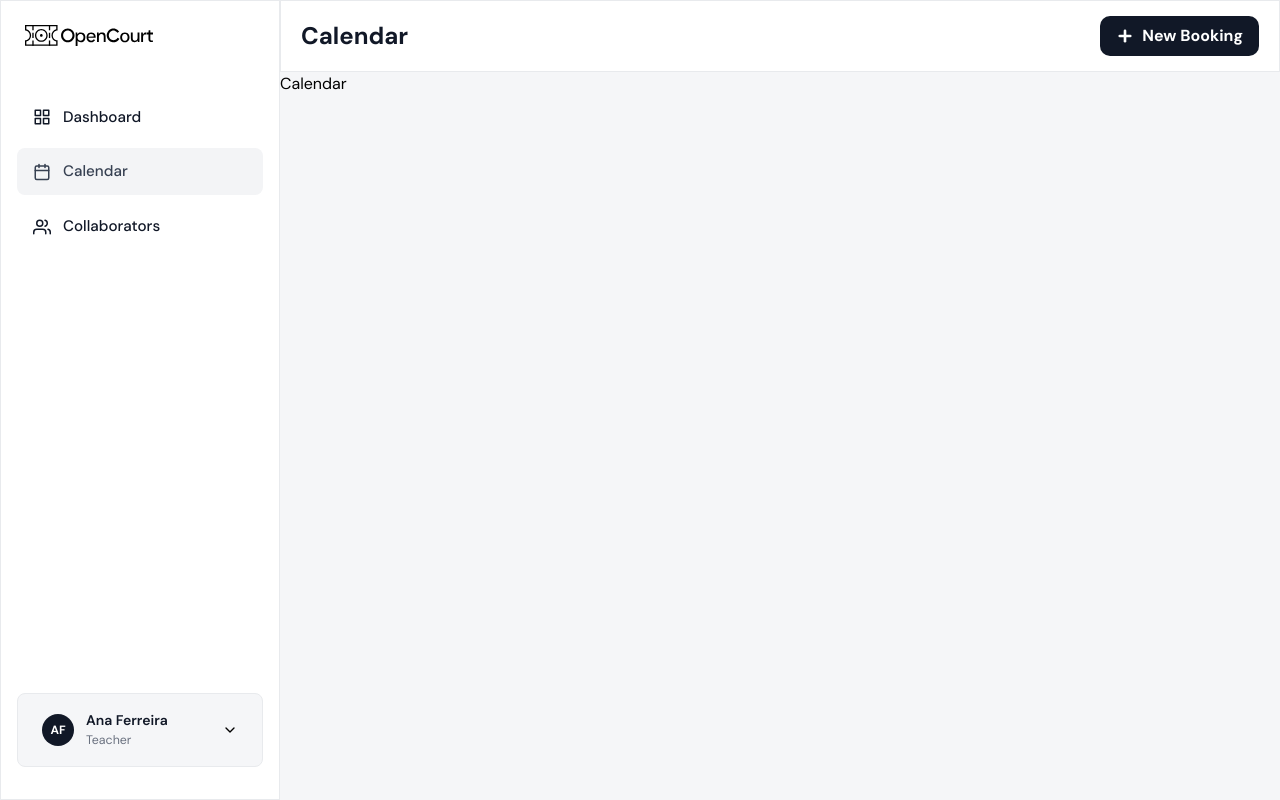
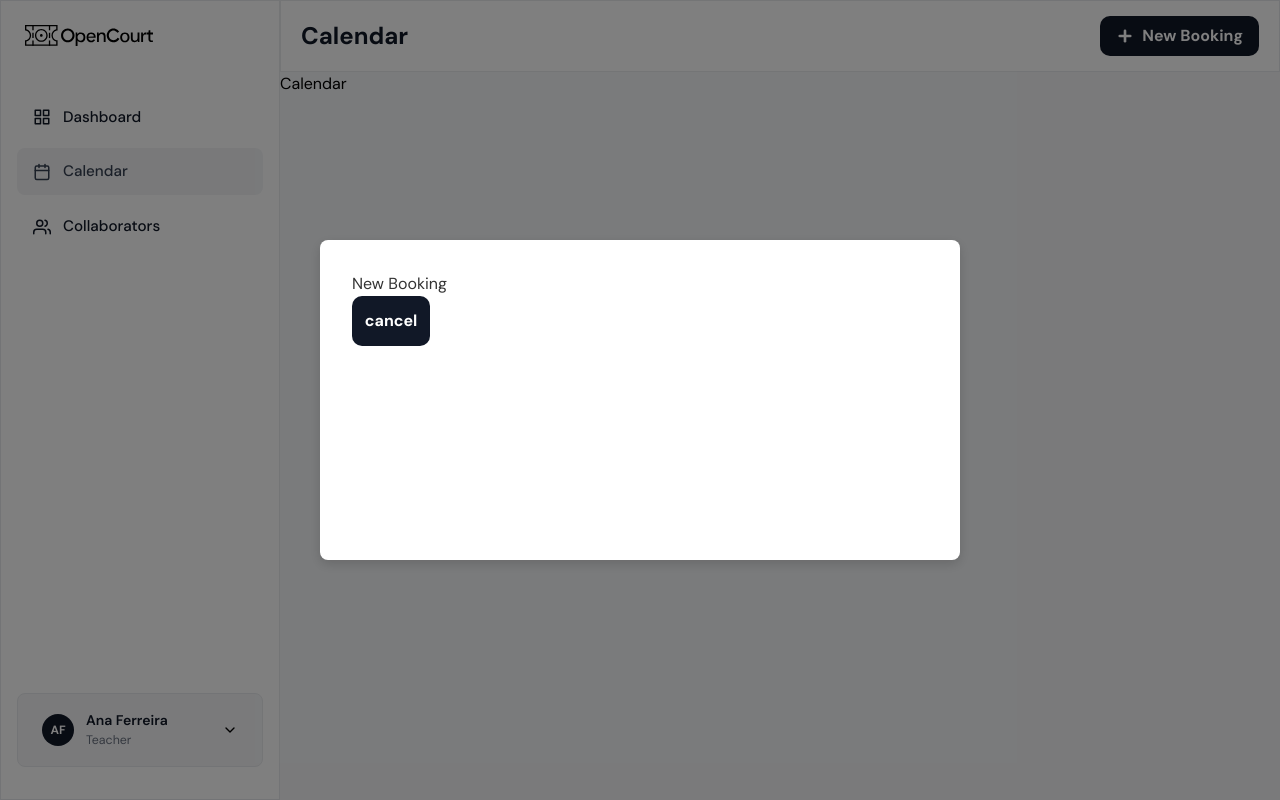
Before and after one commit to OpenCourtApp/OpenCourtApp-Web, a Next.js app: page /calendar in a window 1280 px wide. Both pictures are taken after a click on the button "New Booking". Built offline with nearby package versions, Linux system fonts and the light colour scheme.

Commit message:
w.i.p - Implementando Modal

```diff
--- a/src/app/(app)/calendar/calendar.module.css
+++ b/src/app/(app)/calendar/calendar.module.css
@@ -25,3 +25,7 @@
 .btnNewBooking:hover {
     background-color: var(--text-hover);
 }
+
+.titleModal{
+    font-size: 18;
+}
--- a/src/app/(app)/calendar/page.js
+++ b/src/app/(app)/calendar/page.js
@@ -1,12 +1,16 @@
 'use client'
 
+import { useState } from "react";
 import { SideBar } from "@/components/SideBar/SideBar";
 import { Plus } from 'lucide-react';
 import { Button } from "@/components/Button/Button";
 import { Header } from "@/components/Header/Header";
+import { Modal } from "@/components/Modal/Modal";
 import styles from './calendar.module.css';
 
 export default function CalendarPage() {
+    const [isModalOpen, setIsModalOpen] = useState(false);
+
     return (
         <div className={styles.container}>
             <SideBar />
@@ -14,13 +18,16 @@ export default function CalendarPage() {
                 <Header
                     title="Calendar"
                     action={
-                        <Button onClick={() => alert("New Booking")} className={styles.btnNewBooking}>
+                        <Button onClick={() => setIsModalOpen(true)} className={styles.btnNewBooking}>
                             <Plus size={18} strokeWidth={3.5} />
                             New Booking
                         </Button>
                     } />
                 <h1>Calendar</h1>
             </main>
+            <Modal isOpen={isModalOpen} onClose={() => setIsModalOpen(false)}>
+                <h1 className={styles.titleModal}>New Booking</h1>
+            </Modal>
         </div>
     )
 }
--- a/src/app/(app)/collaborators/page.js
+++ b/src/app/(app)/collaborators/page.js
@@ -4,7 +4,9 @@ import { SideBar } from "@/components/SideBar/SideBar";
 import { Plus } from 'lucide-react';
 import { Header } from "@/components/Header/Header";
 import { Button } from "@/components/Button/Button";
+import { Modal } from "@/components/Modal/Modal";
 import { Edit2, X } from 'react-feather';
+import { useState } from "react";
 import styles from './collaborators.module.css';
 
 export default function CollaboratorsPage() {
@@ -26,6 +28,8 @@ export default function CollaboratorsPage() {
 
     const initials = (name) =>
         name.split(' ').map(n => n[0]).join('');
+
+    const [isModalOpen, setIsModalOpen] = useState(false);
     return (
         <div className={styles.container}>
             <SideBar />
@@ -34,7 +38,7 @@ export default function CollaboratorsPage() {
                     title="Collaborators"
                     subtitle={`${collaborators.length} authorized users`}
                     action={
-                        <Button onClick={() => alert("Add Collaborator")} className={styles.btnCollaborator}>
+                        <Button onClick={() => setIsModalOpen(true)} className={styles.btnCollaborator}>
                             <Plus size={18} strokeWidth={3.5} />
                             Add Collaborator
                         </Button>
@@ -83,6 +87,10 @@ export default function CollaboratorsPage() {
                     </table>
                 </div>
             </main>
+            <Modal isOpen={isModalOpen} onClose={() => setIsModalOpen(false)}>
+                <h1 className={styles.titleModal}>New Collaborator</h1>
+                <p>Olá! Modifique este conteúdo com o formulário que desejar.</p>
+            </Modal>
         </div>
     )
 }
```
